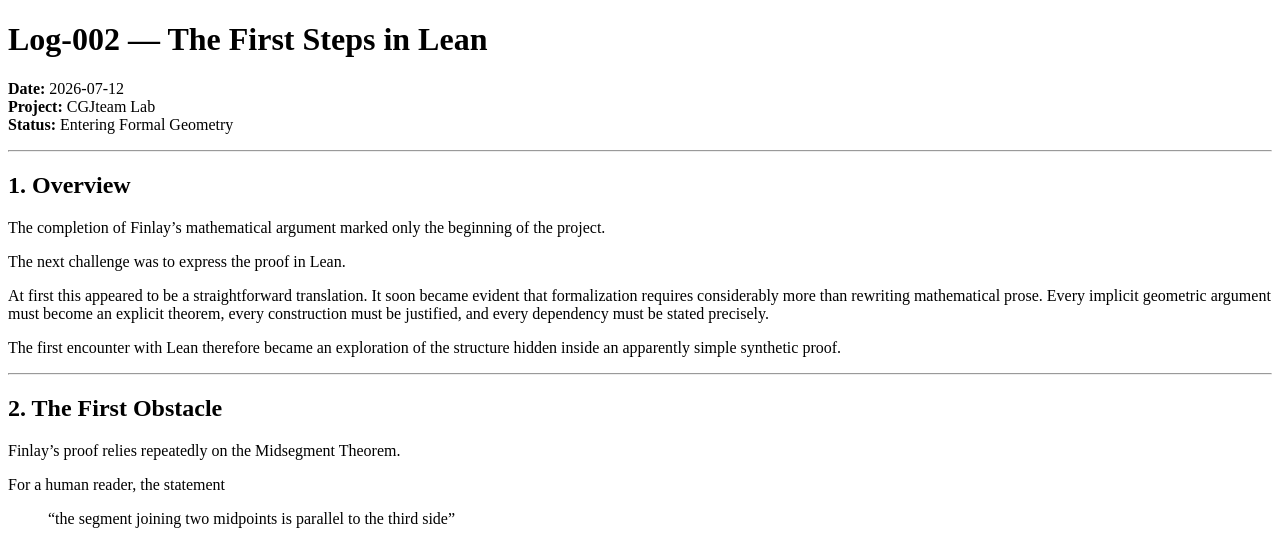
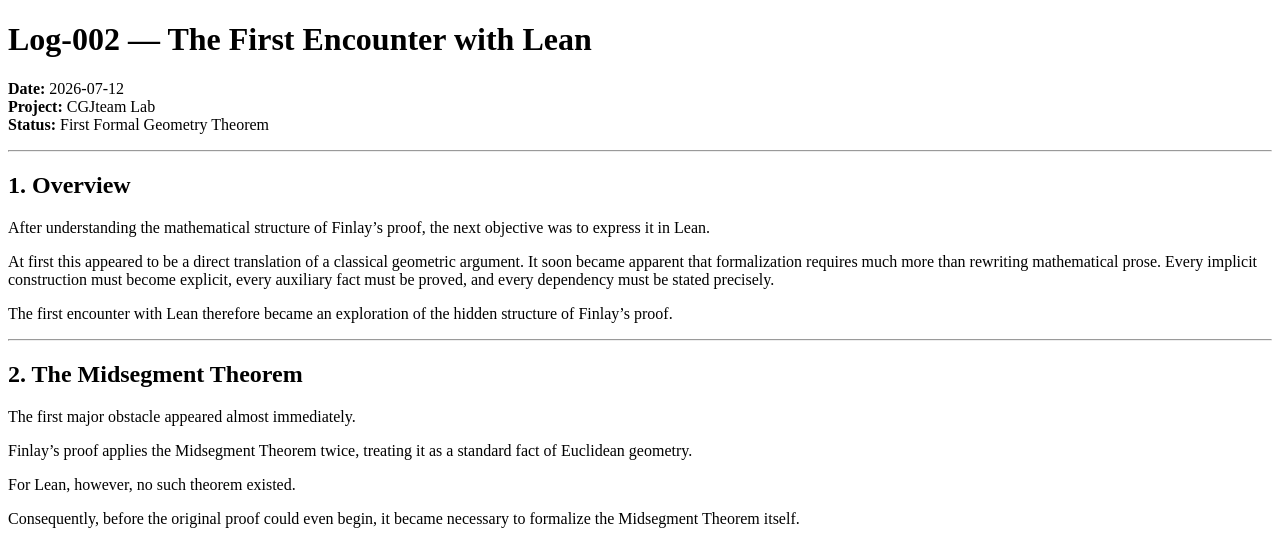
Before and after one commit to cgjteam/cgjteam.github.io, a Jekyll site: the page built from log-002.md, in a window 1280 px wide and 1400 px high. Shown: the top 544 px of the window. Built offline with Jekyll 4.4.1, drawn with Linux system fonts in a browser that asks for light colours; comment, search, counter and statistics services are not loaded; our own code applies the rules of GitHub Pages for plain Markdown files; some of the changed text lies outside the part shown.

Commit message:
Update log-002.md

```diff
--- a/log-002.md
+++ b/log-002.md
@@ -2,38 +2,110 @@
 layout: default
 ---
 
-# Log-002 — The First Steps in Lean
+# Log-002 — The First Encounter with Lean
 
 **Date:** 2026-07-12
 **Project:** CGJteam Lab
-**Status:** Entering Formal Geometry
+**Status:** First Formal Geometry Theorem
 
 ---
 
 ## 1. Overview
 
-The completion of Finlay's mathematical argument marked only the beginning of the project.
+After understanding the mathematical structure of Finlay's proof, the next objective was to express it in Lean.
 
-The next challenge was to express the proof in Lean.
+At first this appeared to be a direct translation of a classical geometric argument. It soon became apparent that formalization requires much more than rewriting mathematical prose. Every implicit construction must become explicit, every auxiliary fact must be proved, and every dependency must be stated precisely.
 
-At first this appeared to be a straightforward translation. It soon became evident that formalization requires considerably more than rewriting mathematical prose. Every implicit geometric argument must become an explicit theorem, every construction must be justified, and every dependency must be stated precisely.
-
-The first encounter with Lean therefore became an exploration of the structure hidden inside an apparently simple synthetic proof.
+The first encounter with Lean therefore became an exploration of the hidden structure of Finlay's proof.
 
 ---
 
-## 2. The First Obstacle
+## 2. The Midsegment Theorem
 
-Finlay's proof relies repeatedly on the Midsegment Theorem.
+The first major obstacle appeared almost immediately.
 
-For a human reader, the statement
+Finlay's proof applies the Midsegment Theorem twice, treating it as a standard fact of Euclidean geometry.
 
-> "the segment joining two midpoints is parallel to the third side"
+For Lean, however, no such theorem existed.
 
-is immediate.
+Consequently, before the original proof could even begin, it became necessary to formalize the Midsegment Theorem itself.
 
-For Lean, however, this theorem did not exist.
+This unexpectedly transformed an auxiliary result into the first substantial theorem of the project.
 
-Consequently, the first major objective became the formal proof of the Midsegment Theorem itself.
+<p align="center">
+<img src="images/log-002-midsegment.svg" width="480">
+</p>
 
-Rather than serving merely as an auxiliary lemma, it became the first substantial theorem proved inside the synthetic geometry framework.
+<p align="center">
+<b>Figure&nbsp;1.</b> The Midsegment Theorem. The segment joining the midpoints of two sides of a triangle is parallel to the third side.
+</p>
+
+Its proof required considerably more infrastructure than originally anticipated.
+
+Among the necessary ingredients were
+
+- segment extension,
+- construction of auxiliary triangles,
+- vertical angles,
+- the SAS congruence criterion,
+- propagation of parallelism.
+
+Although introduced solely for Finlay's proof, these results immediately became reusable components of the emerging geometry library.
+
+---
+
+## 3. The Central Observation
+
+Once the Midsegment Theorem became available, the structure of Finlay's proof suddenly became much clearer.
+
+The theorem is applied twice.
+
+First, in △ABP,
+
+  FG ∥ BP,
+
+which immediately implies
+
+  CG ∥ BP,
+
+because C, F and G are collinear.
+
+Applying exactly the same argument to △ACP yields
+
+  EG ∥ CP,
+
+and therefore
+
+  BG ∥ CP.
+
+These two independent applications of the same theorem produce the essential geometric observation:
+
+quadrilateral BPCG is a parallelogram.
+
+Rather than attacking the problem of concurrent medians directly, Finlay transforms it into a problem concerning the properties of a parallelogram.
+
+This observation became the turning point of the entire formalization.
+
+---
+
+## 4. Lessons Learned
+
+The first interaction with Lean fundamentally changed the development strategy.
+
+Instead of viewing formal verification as a direct translation of mathematical text, the project gradually evolved toward identifying reusable mathematical components.
+
+The Midsegment Theorem became the first independently verified theorem of the project.
+
+More importantly, it demonstrated that the formalization process itself reveals mathematical structure that often remains implicit in traditional proofs.
+
+---
+
+## 5. Outlook
+
+The construction of the parallelogram naturally leads to the final stage of Finlay's proof.
+
+The next milestone is the formal verification that the diagonals of a parallelogram bisect each other, completing the argument that the three medians of a triangle are concurrent.
+
+---
+
+*CGJteam Lab*
```
